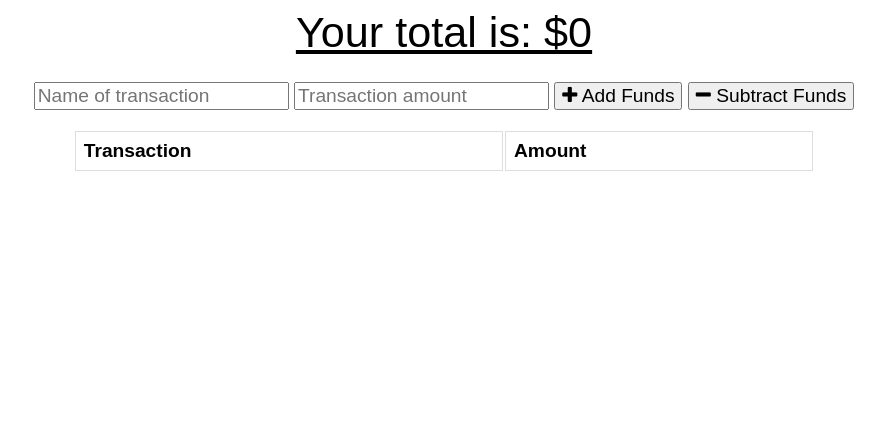
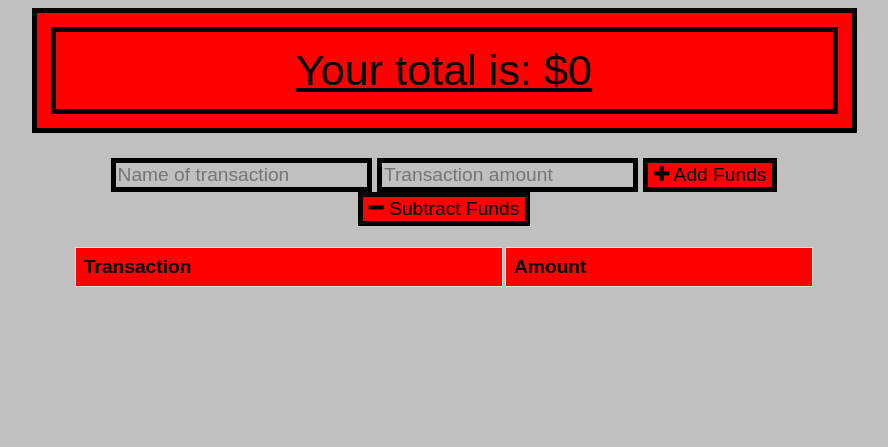
Before and after one commit to nataliemichelsen/Progressive-Budget, a website: page public/index.html in a window 1280 px wide. Shown: the whole page, without its empty margins (196-1084 px from the left). Drawn offline with nearby package versions, Linux system fonts and the light colour scheme; no server answers.

Commit message:
minimal html & css improvements

```diff
--- a/public/index.html
+++ b/public/index.html
@@ -19,18 +19,18 @@
     </div>
 
     <div class="form">
-      <input type="text" id="t-name" placeholder="Name of transaction" />
-      <input type="number" min="0" id="t-amount" placeholder="Transaction amount" />
-      <button id="add-btn"><i class="fa fa-plus buttons"></i> Add Funds</button>
-      <button id="sub-btn"><i class="fa fa-minus"></i> Subtract Funds</button>
+      <input class="i1" type="text" id="t-name" placeholder="Name of transaction" />
+      <input class="i1" type="number" min="0" id="t-amount" placeholder="Transaction amount" />
+      <button class="b1" id="add-btn"><i class="fa fa-plus buttons"></i> Add Funds</button>
+      <button class="b1" id="sub-btn"><i class="fa fa-minus"></i> Subtract Funds</button>
       <p class="error"></p>
     </div>
 
     <div class="transactions">
       <table>
         <thead>
-          <th>Transaction</th>
-          <th>Amount</th>
+          <th class="h1">Transaction</th>
+          <th class="h1">Amount</th>
         </thead>
         <tbody id="tbody">
 
--- a/public/styles.css
+++ b/public/styles.css
@@ -2,6 +2,7 @@
 body {
   font-size: 120%;
   font-family: Arial;
+  background-color: silver;
 }
 
 button, input {
@@ -36,6 +37,11 @@ tr:nth-child(even) {
 .total {
   font-size: 150%;
   text-decoration: underline;
+  background-color: red;
+  border-style: solid;
+  border-color: black;
+  border-width: thick;
+  padding: 14px;
 }
 
 .form {
@@ -50,3 +56,21 @@ tr:nth-child(even) {
   width: 90%;
   margin: 0 auto;
 }
+
+.h1 {
+  background-color: red;
+}
+
+.i1 {
+  background-color: silver;
+  border-style: solid;
+  border-color: black;
+  border-width: thick;
+}
+
+.b1 {
+  background-color: red;
+  border-style: solid;
+  border-color: black;
+  border-width: thick;
+}
```
